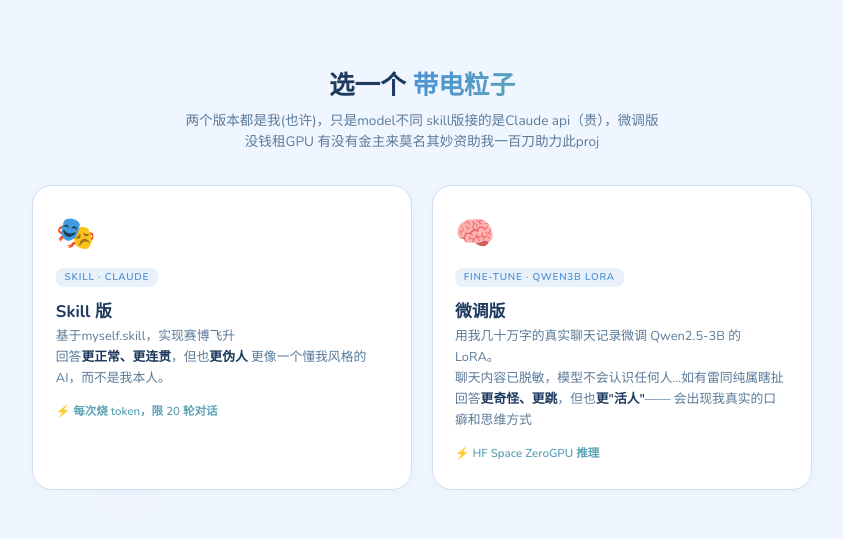
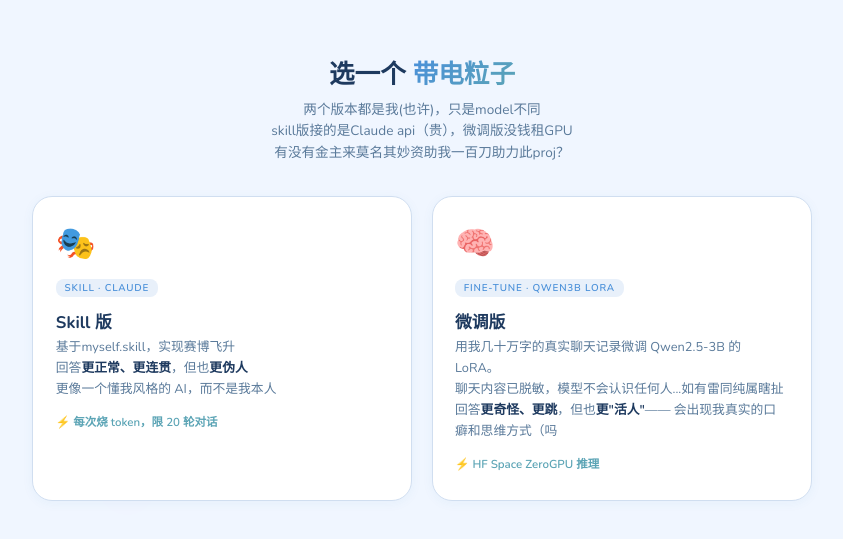
Before and after one commit to VivianLu0220/VivianLu0220.github.io, a plain HTML site: page chat.html in a window 1280 px wide. Shown: the part 147-686 px from the top of the page, without its empty margins (218-1061 px from the left). Drawn offline with nearby package versions, Linux system fonts and the light colour scheme.

Commit message:
Update chat.html

```diff
--- a/chat.html
+++ b/chat.html
@@ -374,9 +374,9 @@
   <div class="mode-picker" id="modePicker">
     <h1>选一个 <span>带电粒子</span></h1>
     <p class="sub">
-      两个版本都是我(也许)，只是model不同
-      skill版接的是Claude api（贵），微调版没钱租GPU
-      有没有金主来莫名其妙资助我一百刀助力此proj
+      两个版本都是我(也许)，只是model不同<br/>
+      skill版接的是Claude api（贵），微调版没钱租GPU<br/>
+      有没有金主来莫名其妙资助我一百刀助力此proj？
     </p>
     <div class="mode-cards">
       <div class="mode-card" data-mode="skill">
@@ -385,8 +385,8 @@
         <h3>Skill 版</h3>
         <p>
           基于myself.skill，实现赛博飞升<br/>
-          回答<strong>更正常、更连贯</strong>，但也<strong>更伪人</strong>
-          更像一个懂我风格的 AI，而不是我本人。
+          回答<strong>更正常、更连贯</strong>，但也<strong>更伪人</strong><br/>
+          更像一个懂我风格的 AI，而不是我本人
         </p>
         <p class="limit">⚡ 每次烧 token，限 20 轮对话</p>
       </div>
@@ -396,9 +396,9 @@
         <h3>微调版</h3>
         <p>
           用我几十万字的真实聊天记录微调 Qwen2.5-3B 的 LoRA。<br/>
-          聊天内容已脱敏，模型不会认识任何人...如有雷同纯属瞎扯
+          聊天内容已脱敏，模型不会认识任何人...如有雷同纯属瞎扯<br/>
           回答<strong>更奇怪、更跳</strong>，但也<strong>更"活人"</strong>——
-          会出现我真实的口癖和思维方式
+          会出现我真实的口癖和思维方式（吗
         </p>
         <p class="limit">⚡ HF Space ZeroGPU 推理</p>
       </div>
```
